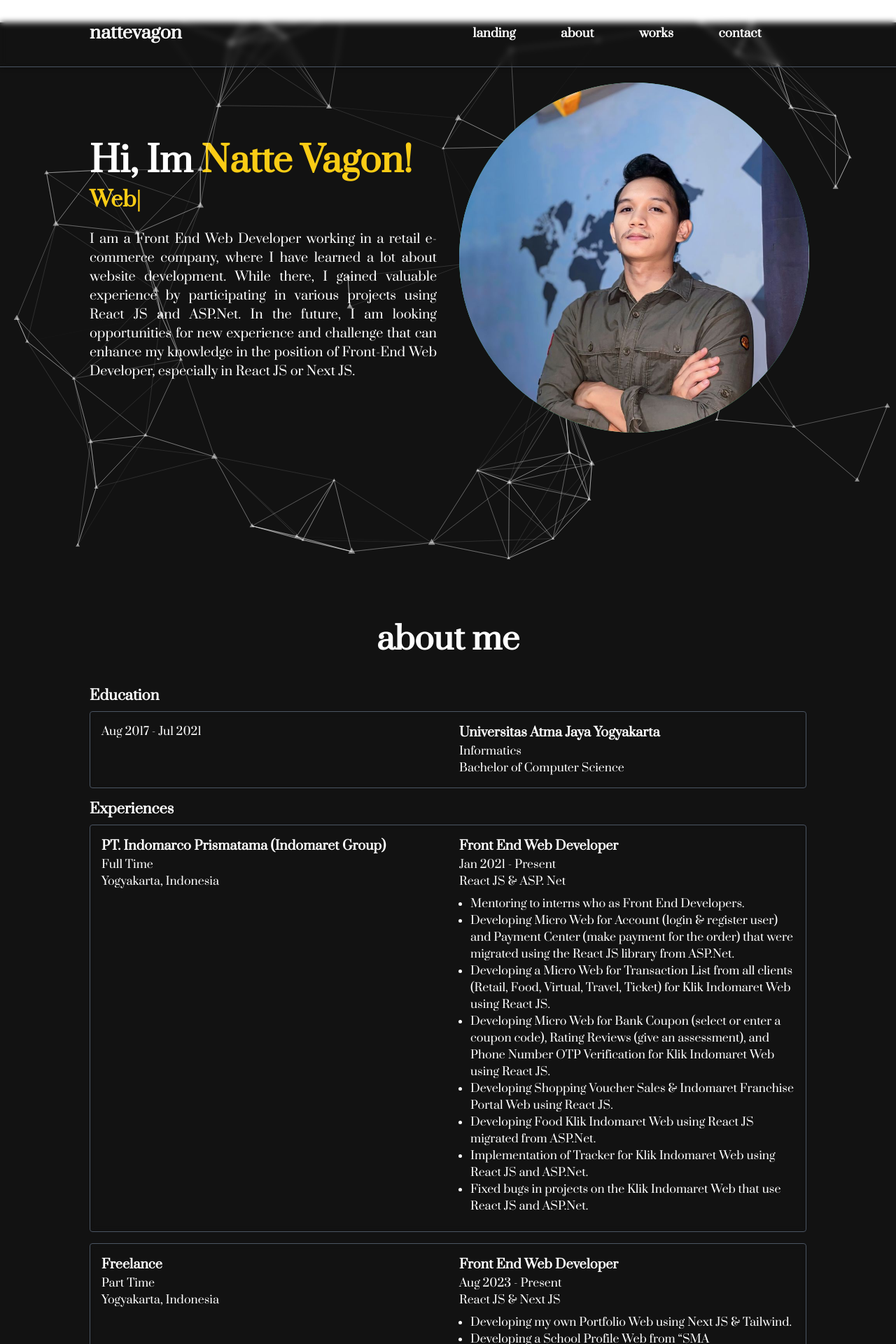
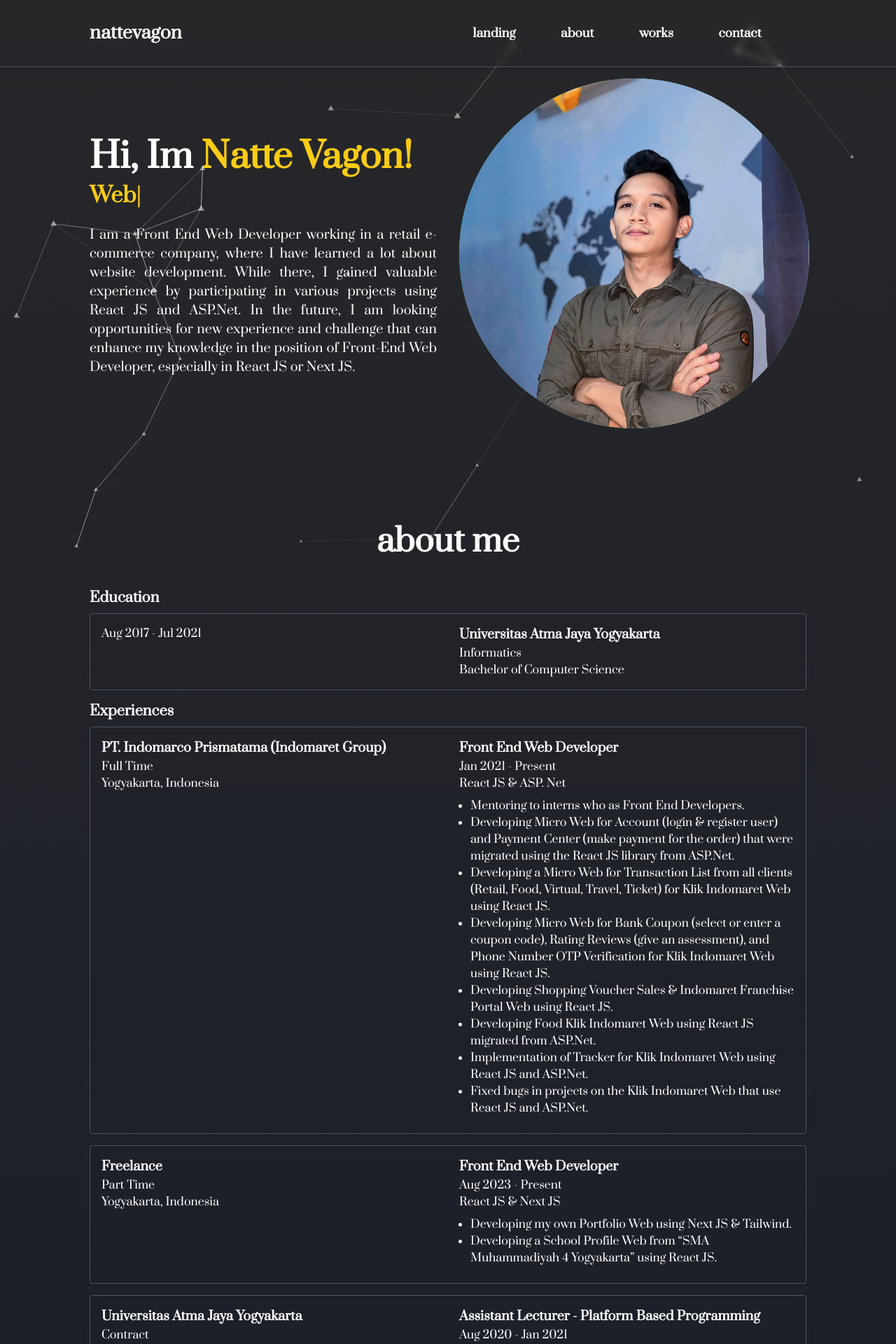
Before and after one commit to nattevagon/NextJSPortfolios, a Next.js app: page / in a window 1280 px wide. Shown: the top 1920 px of the page at 70% size. Built offline with nearby package versions, Linux system fonts and the light colour scheme; a web font is replaced by a local one.

Commit message:
[FE] [Dev] Fixing Scroll and Add Animation #Natte

```diff
--- a/components/About.tsx
+++ b/components/About.tsx
@@ -4,14 +4,14 @@ import React from "react";
 
 const About = () => {
   return (
-    <div className="bg-[#121212] pb-[2rem] md:pb-[8rem] pt-[8rem]" id="about">
+    <div className="h-[100%] pb-[2rem] md:pb-[8rem] pt-[8rem]" id="about">
       <div className="w-4/5 mx-auto items-center">
         <p className="heading">
           about me
         </p>
         <div className="mt-8">
           <h2 className="text-xl font-bold text-white mb-2">Education</h2>
-          <div className="text-white grid grid-cols-1 md:grid-cols-2 gap-[1rem] md:gap-[2rem] rounded backdrop-blur-sm border border-solid border-gray-600 p-4" data-aos="fade-left" data-aos-delay="400">
+          <div className="text-white grid grid-cols-1 md:grid-cols-2 gap-[1rem] md:gap-[2rem] rounded backdrop-blur-sm border border-solid border-gray-600 p-4">
             <div>
               Aug 2017 - Jul 2021
             </div>
@@ -28,7 +28,7 @@ const About = () => {
         </div>
         <div className="mt-4">
           <h2 className="text-xl font-bold text-white mb-2">Experiences</h2>
-          <div className="text-white grid grid-cols-1 md:grid-cols-2 gap-[1rem] md:gap-[2rem] rounded backdrop-blur-sm border border-solid border-gray-600 p-4 mb-4" data-aos="fade-left" data-aos-delay="400">
+          <div className="text-white grid grid-cols-1 md:grid-cols-2 gap-[1rem] md:gap-[2rem] rounded backdrop-blur-sm border border-solid border-gray-600 p-4 mb-4">
             <div>
               <div>
                 <div className="font-bold text-lg">
@@ -58,7 +58,7 @@ const About = () => {
               </div>
             </div>
           </div>
-          <div className="text-white grid grid-cols-1 md:grid-cols-2 gap-[1rem] md:gap-[2rem] rounded backdrop-blur-sm border border-solid border-gray-600 p-4 mb-4" data-aos="fade-left" data-aos-delay="400">
+          <div className="text-white grid grid-cols-1 md:grid-cols-2 gap-[1rem] md:gap-[2rem] rounded backdrop-blur-sm border border-solid border-gray-600 p-4 mb-4">
             <div>
               <div>
                 <div className="font-bold text-lg">
@@ -86,7 +86,7 @@ const About = () => {
               </div>
             </div>
           </div>
-          <div className="text-white grid grid-cols-1 md:grid-cols-2 gap-[1rem] md:gap-[2rem] rounded backdrop-blur-sm border border-solid border-gray-600 p-4" data-aos="fade-left" data-aos-delay="400">
+          <div className="text-white grid grid-cols-1 md:grid-cols-2 gap-[1rem] md:gap-[2rem] rounded backdrop-blur-sm border border-solid border-gray-600 p-4">
             <div>
               <div>
                 <div className="font-bold text-lg">
--- a/components/Contact.tsx
+++ b/components/Contact.tsx
@@ -7,13 +7,13 @@ import React from "react";
 
 const Contact = () => {
   return (
-    <div className="bg-[#121212] pb-[2rem] md:pb-[8rem] pt-[8rem]" id="contact">
+    <div className="h-[100%] pb-[2rem] md:pb-[8rem] pt-[8rem]" id="contact">
       <div className="w-4/5 mx-auto items-center">
         <p className="heading">
           contact
         </p>
         <div className="grid grid-cols-1 md:grid-cols-2 lg:grid-cols-3 w-[80%] mx-auto items-center gap-[1rem] md:gap-[3rem] mt-[4rem] text-white">
-          <Link href="https://www.linkedin.com/in/nattevagon/" data-aos="fade-right" data-aos-delay="200">
+          <Link href="https://www.linkedin.com/in/nattevagon/">
             <div className="relative hover:scale-110 transform transition-all duration-300 hover:-rotate-6 p-[2rem]">
               <Image
                 className="w-[140px] lg:w-[300px] mx-auto"
@@ -22,7 +22,7 @@ const Contact = () => {
               />
             </div>
           </Link>
-          <Link href="https://github.com/nattevagon/" data-aos="zoom-in" data-aos-delay="300">
+          <Link href="https://github.com/nattevagon/">
             <div className="relative hover:scale-110 transform transition-all duration-300 hover:-rotate-6 p-[2rem]">
               <Image
                 className="w-[140px] lg:w-[300px] mx-auto text-[#d3fae8]"
@@ -31,7 +31,7 @@ const Contact = () => {
               />
             </div>
           </Link>
-          <Link href="https://www.instagram.com/nattevagon/" data-aos="fade-left" data-aos-delay="400">
+          <Link href="https://www.instagram.com/nattevagon/" >
             <div className="relative hover:scale-110 transform transition-all duration-300 hover:-rotate-6 p-[2rem]">
               <Image
                 className="w-[140px] lg:w-[300px] mx-auto text-[#d3fae8]"
--- a/components/Landing.tsx
+++ b/components/Landing.tsx
@@ -5,10 +5,11 @@ import Particle from "./Particle";
 import TextEffect from "./TextEffect";
 import Image from "next/image";
 import { PersonalPhoto } from "@/assets/images"
+import { motion } from "framer-motion"
 
 const Landing = () => {
   return (
-    <div className="bg-[#121212] h-[90vh] pb-[2rem] md:pb-[8rem] pt-[10vh] mt-[2rem] bg-cover bg-center" id="landing">
+    <div className="h-[100%] pt-[14vh] bg-cover bg-center" id="landing">
       <Particle />
       <div className="w-[80%] grid-cols-1 mx-auto grid lg:grid-cols-2 gap-[2rem] h-[100%] items-center">
         <div>
@@ -20,6 +21,21 @@ const Landing = () => {
             I am a Front End Web Developer working in a retail e-commerce company, where I have learned a lot about website development. While there, I gained valuable experience by participating in various projects using React JS and ASP.Net. In the future, I am looking opportunities for new experience and challenge that can enhance my knowledge in the position of Front-End Web Developer, especially in React JS or Next JS.
           </p>
         </div>
+        <motion.div
+          className="box"
+          initial={{ opacity: 0, scale: 0.8 }}
+          animate={{ opacity: 1, scale: 1 }}
+          transition={{
+            duration: 0.3,
+            ease: [0, 0.71, 0.2, 1.01],
+            scale: {
+              type: "spring",
+              damping: 5,
+              stiffness: 100,
+              restDelta: 0.001
+            }
+          }}
+        >
           <div className="relative order-first lg:order-last mt-4 lg:mt-0 mx-auto w-[300px] h-[300px] lg:w-[500px] lg:h-[500px] bg-[#55e6a5] relative lg:flex items-center rounded-full">
             <Image
               src={PersonalPhoto}
@@ -28,6 +44,7 @@ const Landing = () => {
               className="object-cover rounded-full w-full h-full"
             />
           </div>
+        </motion.div>
       </div>
     </div>
   );
--- a/components/Particle.tsx
+++ b/components/Particle.tsx
@@ -34,7 +34,7 @@ const Particle = () => {
             //     value: "#0d47a1",
             //   },
           },
-          fpsLimit: 120,
+          fpsLimit: 60,
           interactivity: {
             events: {
               onClick: {
@@ -49,7 +49,7 @@ const Particle = () => {
             },
             modes: {
               push: {
-                quantity: 4,
+                quantity: 2,
               },
               repulse: {
                 distance: 200,
@@ -83,7 +83,7 @@ const Particle = () => {
                 enable: true,
                 area: 800,
               },
-              value: 60,
+              value: 20,
             },
             opacity: {
               value: 0.5,
--- a/components/Works.tsx
+++ b/components/Works.tsx
@@ -8,13 +8,13 @@ import React from "react";
 
 const Works = () => {
   return (
-    <div className="bg-[#121212] pb-[2rem] md:pb-[8rem] pt-[8rem]" id="works">
+    <div className="h-[100%] pb-[2rem] md:pb-[8rem] pt-[8rem]" id="works">
       <div className="w-4/5 mx-auto items-center">
         <p className="heading">
           works
         </p>
         <div className="grid grid-cols-1 md:grid-cols-2 gap-[1rem] md:gap-[2rem] mt-8">
-          <div className="text-white rounded backdrop-blur-sm border border-solid border-gray-600 p-4 relative" data-aos="fade-left" data-aos-delay="400">
+          <div className="text-white rounded backdrop-blur-sm border border-solid border-gray-600 p-4 relative">
             <div className="text-lg">Mountana</div>
             <p className="text-sm">My own e-commerce web for hiking mountain</p>
             <div className="my-4 flex flex-row gap-2 flex-wrap">
@@ -32,7 +32,7 @@ const Works = () => {
               />
             </Link>
           </div>
-          <div className="text-white rounded backdrop-blur-sm border border-solid border-gray-600 p-4 relative" data-aos="fade-left" data-aos-delay="400">
+          <div className="text-white rounded backdrop-blur-sm border border-solid border-gray-600 p-4 relative">
             <div className="text-lg">SMA Muhammadiyah 4 Yogyakarta School Profile</div>
             <p className="text-sm">A school profile for SMA Muhammadiyah 4 Yogyakarta</p>
             <div className="my-4 flex flex-row gap-2 flex-wrap">
@@ -49,7 +49,7 @@ const Works = () => {
               />
             </Link>
           </div>
-          <div className="text-white rounded backdrop-blur-sm border border-solid border-gray-600 p-4 relative" data-aos="fade-left" data-aos-delay="400">
+          <div className="text-white rounded backdrop-blur-sm border border-solid border-gray-600 p-4 relative">
             <div className="text-lg">My Own Profile</div>
             <p className="text-sm">My own profile web for portfolios</p>
             <div className="my-4 flex flex-row gap-2 flex-wrap">
@@ -66,7 +66,7 @@ const Works = () => {
               />
             </Link>
           </div>
-          <div className="text-white rounded backdrop-blur-sm border border-solid border-gray-600 p-4 relative" data-aos="fade-left" data-aos-delay="400">
+          <div className="text-white rounded backdrop-blur-sm border border-solid border-gray-600 p-4 relative">
             <div className="text-lg">Payment Center E-commerce Micro Service</div>
             <p className="text-sm">A micro service for Payment Center in e-commerce retail web</p>
             <div className="my-4 flex flex-row gap-2 flex-wrap">
@@ -83,7 +83,7 @@ const Works = () => {
               />
             </Link>
           </div>
-          <div className="text-white rounded backdrop-blur-sm border border-solid border-gray-600 p-4 relative" data-aos="fade-left" data-aos-delay="400">
+          <div className="text-white rounded backdrop-blur-sm border border-solid border-gray-600 p-4 relative">
             <div className="text-lg">Account E-commerce Micro Service</div>
             <p className="text-sm">A micro service for account activities in e-commerce retail web</p>
             <div className="my-4 flex flex-row gap-2 flex-wrap">
@@ -100,7 +100,7 @@ const Works = () => {
               />
             </Link>
           </div>
-          <div className="text-white rounded backdrop-blur-sm border border-solid border-gray-600 p-4 relative" data-aos="fade-left" data-aos-delay="400">
+          <div className="text-white rounded backdrop-blur-sm border border-solid border-gray-600 p-4 relative">
             <div className="text-lg">Rating Review E-commerce Micro Service</div>
             <p className="text-sm">A micro service for rating review & complaint order in e-commerce retail web</p>
             <div className="my-4 flex flex-row gap-2 flex-wrap">
@@ -117,7 +117,7 @@ const Works = () => {
               />
             </Link>
           </div>
-          <div className="text-white rounded backdrop-blur-sm border border-solid border-gray-600 p-4 relative" data-aos="fade-left" data-aos-delay="400">
+          <div className="text-white rounded backdrop-blur-sm border border-solid border-gray-600 p-4 relative">
             <div className="text-lg">Transaction List E-commerce Micro Service</div>
             <p className="text-sm">A micro service for list transaction order in e-commerce retail web</p>
             <div className="my-4 flex flex-row gap-2 flex-wrap">
@@ -134,7 +134,7 @@ const Works = () => {
               />
             </Link>
           </div>
-          <div className="text-white rounded backdrop-blur-sm border border-solid border-gray-600 p-4 relative" data-aos="fade-left" data-aos-delay="400">
+          <div className="text-white rounded backdrop-blur-sm border border-solid border-gray-600 p-4 relative">
             <div className="text-lg">Portal Waralaba</div>
             <p className="text-sm">A company profile for E-commerce</p>
             <div className="my-4 flex flex-row gap-2 flex-wrap">
--- a/package.json
+++ b/package.json
@@ -12,6 +12,7 @@
     "@heroicons/react": "^2.1.4",
     "@types/aos": "^3.0.7",
     "aos": "^2.3.4",
+    "framer-motion": "^11.11.9",
     "next": "14.2.4",
     "react": "^18",
     "react-dom": "^18",
--- a/pages/index.tsx
+++ b/pages/index.tsx
@@ -19,25 +19,20 @@ const Home = () => {
 
   //Animation AOS Setup
   useEffect(() => {
-    AOS.init();
-
-    // You can also pass an optional settings object
-    // below listed default settings
-    AOS.init({
-      easing: 'ease-out-cubic',
-      once: true,
-      offset: 50,
-      delay: 50,
-    });
-
     const urlPath = router.asPath
 
     if (urlPath) {
       const hash = urlPath.split("/")[1];
 
-      if(hash) {
-        scrollToElement(hash, 300);
-        console.log("url => ", hash)
+      if (hash) {
+        const element = document.getElementById(hash);
+        element?.scrollIntoView({
+          behavior: 'smooth'
+        });
+
+        setTimeout(() => {
+          scrollToElement(hash, 300);
+        }, 100)
       }
     } else {
       // Jika hash kosong, scroll ke bagian atas halaman
@@ -50,11 +45,11 @@ const Home = () => {
       <div>
         <MobileNavbar nav={nav} closeNav={closeNav} />
         <Navbar openNav={openNav} />
-        <div className="relative z-[30]">
+        <div className="relative z-[30] bg-gradient-to-t from-gray-900 to-zinc-800">
           <Landing />
           <About />
           <Works />
-          <Contact/>
+          <Contact />
         </div>
       </div>
     </div>
```
Also changed, not shown: 1 other file (tests, documents, lock files or other folders). Lines whose indentation alone changed are shown as unchanged.
